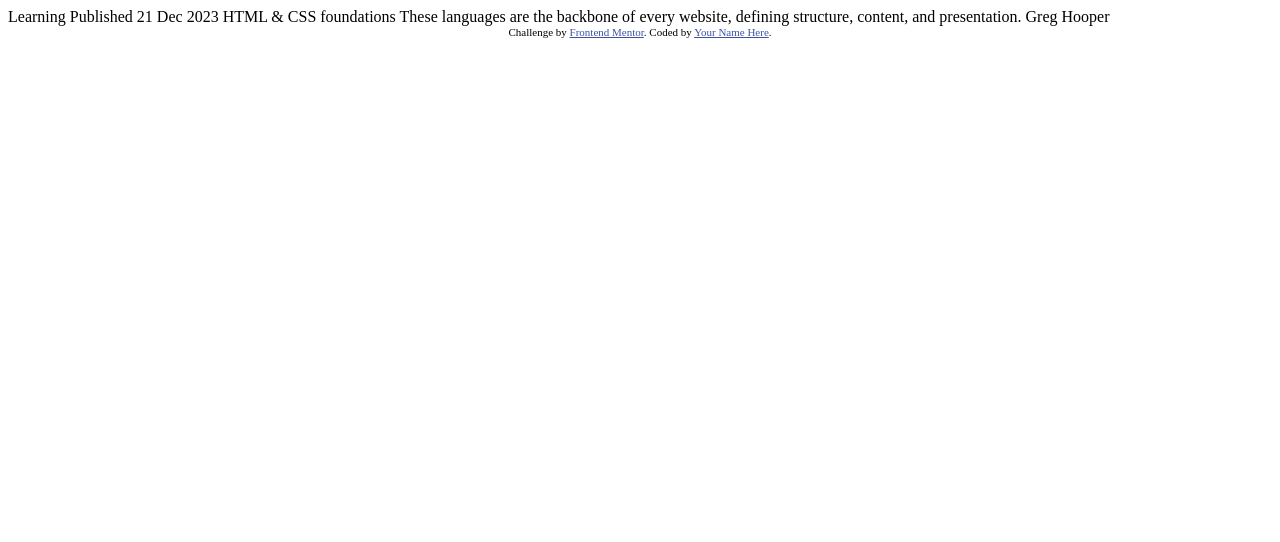
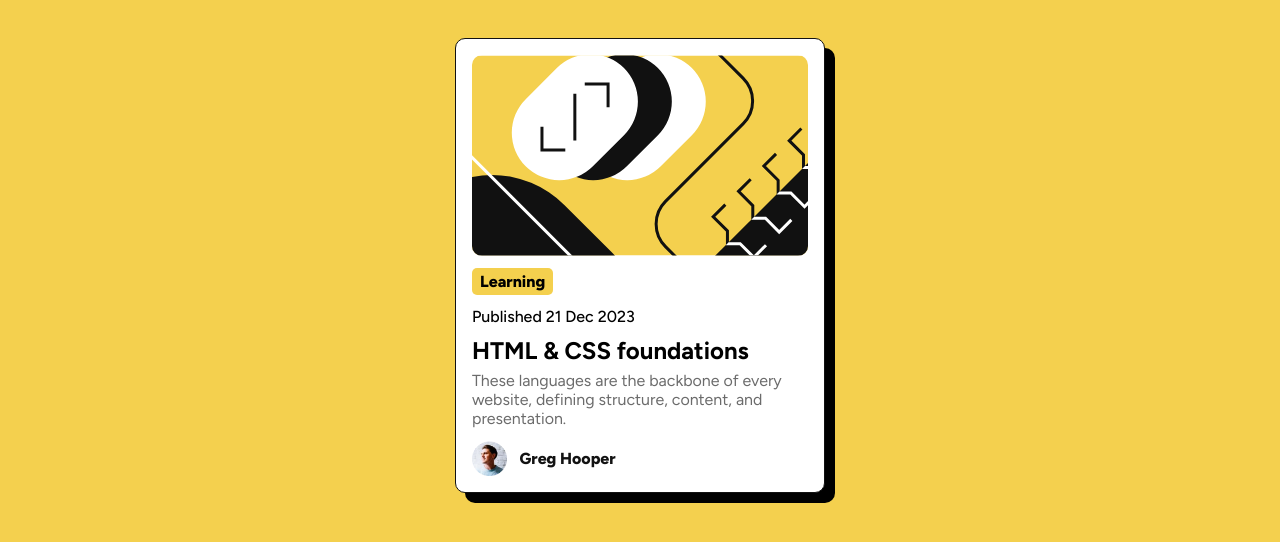
Before and after one commit to NinjaBiryani/blog-preview-card, a plain HTML site: page index.html in a window 1280 px wide. Drawn offline with Linux system fonts and the light colour scheme.

Commit message:
Commit message

```diff
--- a/index.html
+++ b/index.html
@@ -1,34 +1,43 @@
 <!DOCTYPE html>
 <html lang="en">
+
 <head>
   <meta charset="UTF-8">
   <meta name="viewport" content="width=device-width, initial-scale=1.0"> <!-- displays site properly based on user's device -->
 
   <link rel="icon" type="image/png" sizes="32x32" href="./assets/images/favicon-32x32.png">
+  <link rel="stylesheet" type="text/css" href="stylesheet.css">
+
+  <link rel="preconnect" href="https://fonts.googleapis.com">
+  <link rel="preconnect" href="https://fonts.gstatic.com" crossorigin>
+  <link href="https://fonts.googleapis.com/css2?family=Figtree:ital,wght@0,300..900;1,300..900&display=swap" rel="stylesheet">
 
   <title>Frontend Mentor | Blog preview card</title>
+</head>
 
-  <!-- Feel free to remove these styles or customise in your own stylesheet 👍 -->
-  <style>
-    .attribution { font-size: 11px; text-align: center; }
-    .attribution a { color: hsl(228, 45%, 44%); }
-  </style>
-</head>
 <body>
+  <div class="wrapper">
+    <img src="assets/images/illustration-article.svg" alt="illustration-article">
+    <div class="card-text">
+      <span class="progress-state">Learning</span>
 
-  Learning
+      <p class="publish-date">Published 21 Dec 2023</p>
 
-  Published 21 Dec 2023
+      <h2>HTML & CSS foundations</h2>
 
-  HTML & CSS foundations
+      <p class="description">These languages are the backbone of every website, defining structure, content, and presentation.
+      </p>
+      <div class="author-section">
+        <img class="avatar-pic" src="assets/images/image-avatar.webp" alt="avatar picture of Greg Hooper">
+        <span class="author-name">Greg Hooper</span>
+      </div>
+    </div>
+  </div>
+</body>
 
-  These languages are the backbone of every website, defining structure, content, and presentation.
-
-  Greg Hooper
-
-  <div class="attribution">
+<!-- <footer>
     Challenge by <a href="https://www.frontendmentor.io?ref=challenge" target="_blank">Frontend Mentor</a>.
     Coded by <a href="#">Your Name Here</a>.
-  </div>
+</footer> -->
 </body>
 </html>
--- /dev/null
+++ b/stylesheet.css
@@ -0,0 +1,86 @@
+body {
+    background-color: hsl(47, 88%, 63%);
+    display: flex;
+    flex-direction: column;
+    justify-content: center;
+    align-items: center;
+    font-family: 'Figtree', sans-serif;
+}
+
+.wrapper {
+    border: 1px solid hsl(0, 0%, 7%);
+    border-radius: 10px;
+    background-color: white;
+    margin-top: 30px;
+    width: 21rem;
+    display: flex;
+    flex-direction: column;
+    justify-content: center;
+    align-items: center;
+    padding: 1rem;
+    box-shadow: 10px 10px;
+}
+
+img {
+    /* border: 4px dotted green; */
+    border-radius: 10px;
+    width: 100%;
+}
+
+.card-text {
+    /* border: 4px solid blue;  */
+    padding-top: 1rem;
+    font-size: 16px;
+}
+
+.progress-state {
+    font-size: 16px;
+    padding: 0.25rem 0.5rem;
+    background-color: hsl(47, 88%, 63%);
+    font-weight: 800;
+    border-radius: 5px;
+}
+
+.publish-date {
+    font-weight: 500;
+    margin-bottom: 10px;
+    /* border: 2px solid red;  */
+}
+
+h2 {
+    /* border: 2px solid blue;  */
+    margin: 6px auto;
+}
+
+.description {
+    color: hsl(0, 0%, 42%);
+    font-size: 16px;
+    max-height: 60px;
+    padding-bottom: 0px;
+    margin: 0px auto 12.5px auto;
+    /* border: 2px solid purple;  */
+}
+
+.author-section {
+    /* border: 2px solid peru;  */
+    display: flex;
+    align-items: center;
+    margin-bottom: 0;
+}
+.avatar-pic {
+    width: 35px;
+}
+
+.author-name {
+    font-weight: 800;
+    color: hsl(0, 0%, 7%);
+    margin-left: 12.5px;
+    /* border: 2px solid salmon;   */
+}
+
+/* footer {
+    border: 4px dashed brown;
+    display: flex;
+    justify-content: center;
+    font-size: 16px;
+} */
```
